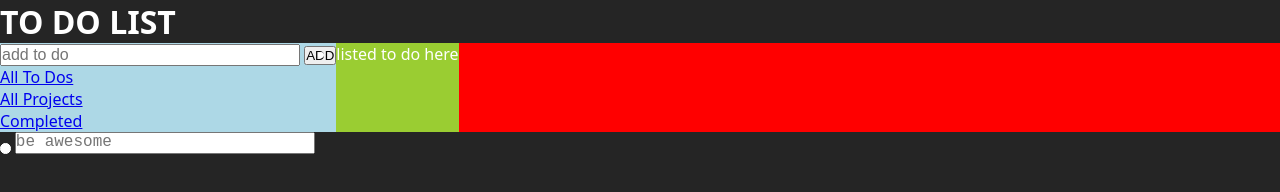
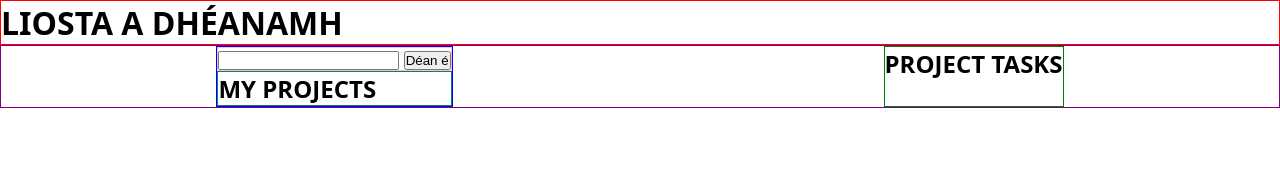
Before and after one commit to ppr350/project-to-do-list, a website: page src/index.html in a window 1280 px wide. Drawn offline with Linux system fonts and the light colour scheme.

Commit message:
Switch laptop

```diff
--- a/src/index.html
+++ b/src/index.html
@@ -7,73 +7,30 @@
     <link rel="stylesheet" href="style.css">
 </head>
 <body>
-    <h1 class="title">TO DO LIST</h1>
+    <h1 class="title">LIOSTA A DHÉANAMH</h1>
 
-    <div class="content-container">
+    <div id="container">
+        <div id="sidebar">
 
-        <!-- side navigation for options -->
-        <div id="sidebar">
-            <ul class="sidebar-options-container">
+            <div id="user-input-section">
+                <input type="text" id="user-input-project">
+                <button type="submit">Déan é</button>
+            </div>
 
-                <!-- add new to do with an inoput field and a button -->
-                <div class="sidebar-options new-entry">
-                    <form class="new-entry-form">
-                        <input type="text"
-                                id="new-to-do"
-                                class="new-to-do"
-                                placeholder="add to do"
-                                maxlength="40"
-                                autocomplete="off">
-                            <button type="submit"
-                                    class="button add-new-to-do"
-                                    id="add-new-to-do">ADD
-                            </button>
-                    </form>
+            <div id="project-section">
+                <h2>MY PROJECTS</h2>
+                <div id="projects">
 
                 </div>
-
-                <!-- sidebar functionality -->
-                <li class="sidebar-options view-all-to-dos">
-                    <a href="#" class="options-link">
-                        <span class="link-text">All To Dos</span>
-                    </a>
-                </li>
-                <li class="sidebar-options view-all-projects">
-                    <a href="#" class="options-link">
-                        <span class="link-text">All Projects</span>
-                    </a>
-                </li>
-                <li class="sidebar-options completed-to-dos">
-                    <a href="#" class="options-link">
-                        <span class="link-text">Completed</span>
-                    </a>
-                </li>
-            </ul>
+            </div>
         </div>
 
-        <!-- main section for added to dos -->
-        <div id="to-do-section">
-            <ul class="list-items">
-                <li class="to-do-items">listed to do here</li>
-            </ul>
-
+        <div id="task-section">
+            <h2>PROJECT TASKS</h2>
         </div>
 
     </div>
 
-    <div class="todo-container">
-        <input type="checkbox" class="todo-checkbox">
-        <textarea class="todo-textarea"
-                  cols="30"
-                  rows="1"
-                  placeholder="be awesome"
-                  maxlength="40"
-                  minlength="1"
-                  readonly></textarea>
-    </div>
 
-    <template class="template-to-do">
-
-    </template>
 </body>
 </html>
--- a/src/style.css
+++ b/src/style.css
@@ -1,66 +1,43 @@
-:root {
-    --fontsize-1: 1rem;
-    --fontsize-2: 1.618rem;
-    --fontsize-3: 2.618rem;
-    --fontsize-4: 4.236rem;
-    --fontsize-5: 6.854rem;
-    --fontsize-small: 0.618rem;
-}
-
 *,
 *::before,
-*::after {
+::after {
     margin: 0;
     padding: 0;
     box-sizing: border-box;
 }
 
+html {
+    height: 100%;
+}
+
 body {
     font-family: system-ui, sans-serif;
-    color: white;
-    min-height: 100vh;
-    background-color: rgb(37, 37, 37);
+    font-size: 1rem;
 }
 
-/* Delete the following when not needed */
-.content-container {
+.title {
+    border: 1px solid red;
+}
+
+#container {
+    border: 1px solid purple;
     display: flex;
-    background-color: red;
+    flex-direction: row;
+    justify-content: space-around;
 }
 
 #sidebar {
-    background-color: lightblue;
+    border: 1px solid blue;
 }
 
-#to-do-section {
-    background-color: yellowgreen;
+#user-input-section {
+    border: 1px solid pink;
 }
 
-.new-to-do {
-
+#project-section {
+    border: 1px solid teal;
 }
 
-.new-to-do,
-.todo-textarea {
-    width: 300px;
-    height: 22px;
-    font-size: var(--fontsize-1);
+#task-section {
+    border: 1px solid green;
 }
-
-.todo-textarea {
-    resize: none;
-}
-
-.todo-checkbox {
-    width: 0.8em;
-    height: 0.8em;
-    cursor: pointer;
-    border-radius: 50%;
-    background-color: white;
-    border: 1px solid rgb(255, 255, 255);
-    -webkit-appearance: none;
-}
-
-.todo-checkbox:checked {
-    background-color: #1dd2af;
-}
```
Also changed, not shown: dist/index.html, dist/main.bundle.js.
